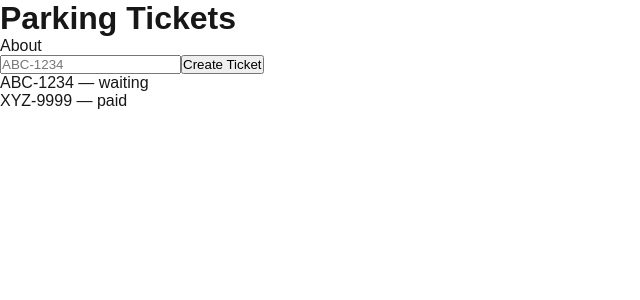
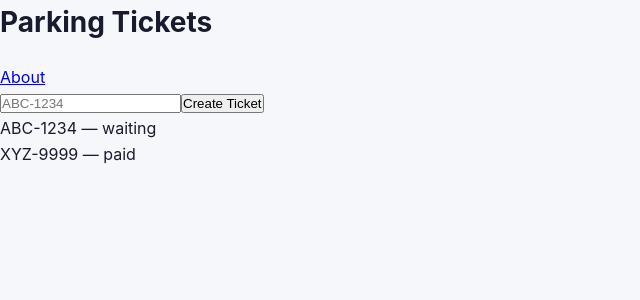
Before and after one commit to nour-hatem/parking-ticket-monorepo, a Next.js app in the folder apps/web/: page / in a window 1280 px wide. Shown: the top 300 px of the page, without its empty margins (0-640 px from the left). Built offline with nearby package versions, Linux system fonts and the light colour scheme.

Commit message:
feat: add base reset, font stack, and container styles

```diff
--- a/apps/web/app/globals.css
+++ b/apps/web/app/globals.css
@@ -1,49 +1,36 @@
-:root {
-  --background: #ffffff;
-  --foreground: #171717;
+/* ─── Reset & base ──────────────────────────────────────── */
+
+/* box-sizing: border-box — padding/border counted INSIDE the element's width */
+*,
+*::before,
+*::after {
+  box-sizing: border-box;
+  margin: 0;
+  padding: 0;
 }
 
-@media (prefers-color-scheme: dark) {
-  :root {
-    --background: #0a0a0a;
-    --foreground: #ededed;
-  }
+/* System font stack — uses the OS's native font, no download needed */
+body {
+  font-family: -apple-system, BlinkMacSystemFont, 'Segoe UI', Roboto,
+    Oxygen, Ubuntu, sans-serif;
+  background-color: #f5f7fa;   /* very light grey — easier on the eyes than pure white */
+  color: #1a1a2e;              /* near-black — less harsh than #000 */
+  line-height: 1.6;            /* comfortable reading line spacing */
+  -webkit-font-smoothing: antialiased;
 }
 
-html {
-  height: 100%;
+/* ─── Layout container ───────────────────────────────────── */
+
+/* Centers page content and caps it at 640px on wide screens */
+.container {
+  max-width: 640px;
+  margin: 2.5rem auto;         /* 2.5rem top/bottom, auto left/right = centered */
+  padding: 0 1.25rem;          /* side padding so content doesn't hug screen edges on mobile */
 }
 
-html,
-body {
-  max-width: 100vw;
-  overflow-x: hidden;
+/* ─── Heading ────────────────────────────────────────────── */
+
+h1 {
+  font-size: 1.75rem;
+  margin-bottom: 1.25rem;      /* space between heading and the nav link / form below */
 }
-
-body {
-  min-height: 100%;
-  display: flex;
-  flex-direction: column;
-  color: var(--foreground);
-  background: var(--background);
-  font-family: Arial, Helvetica, sans-serif;
-  -webkit-font-smoothing: antialiased;
-  -moz-osx-font-smoothing: grayscale;
-}
-
-* {
-  box-sizing: border-box;
-  padding: 0;
-  margin: 0;
-}
-
-a {
-  color: inherit;
-  text-decoration: none;
-}
-
-@media (prefers-color-scheme: dark) {
-  html {
-    color-scheme: dark;
-  }
-}
```
